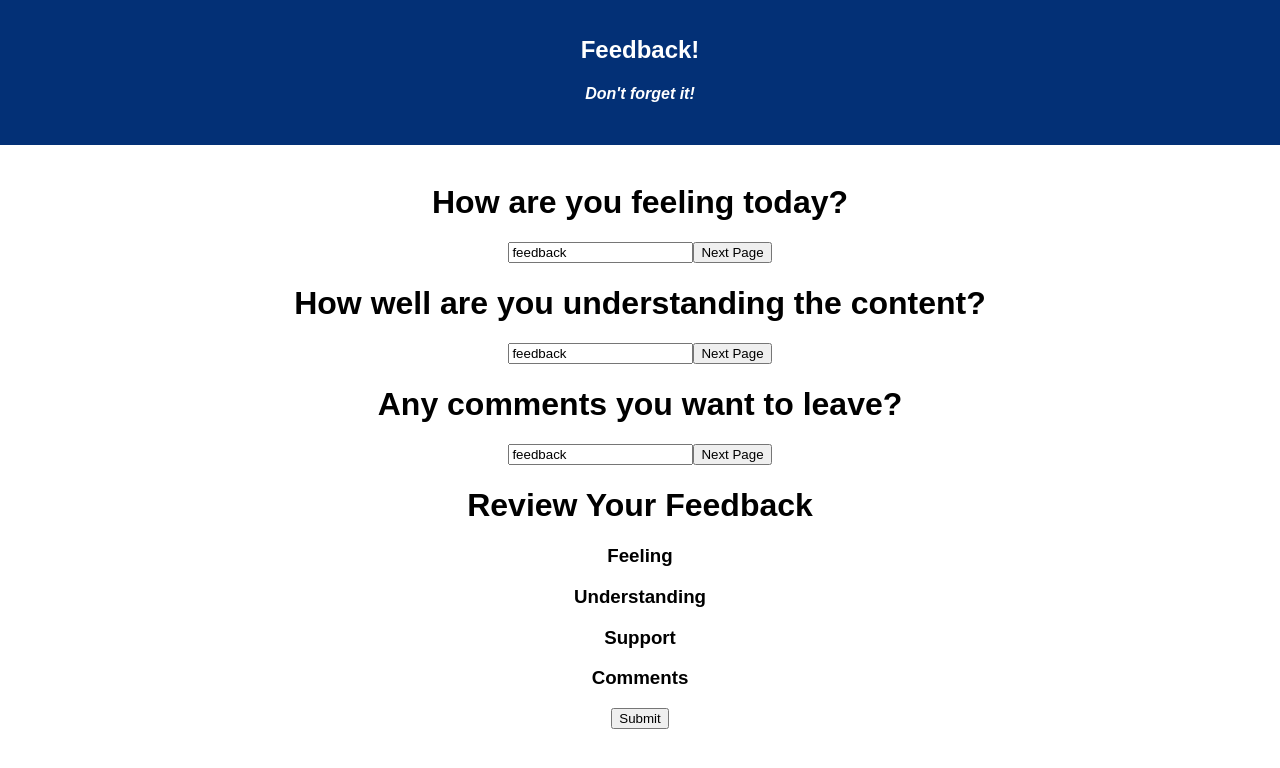
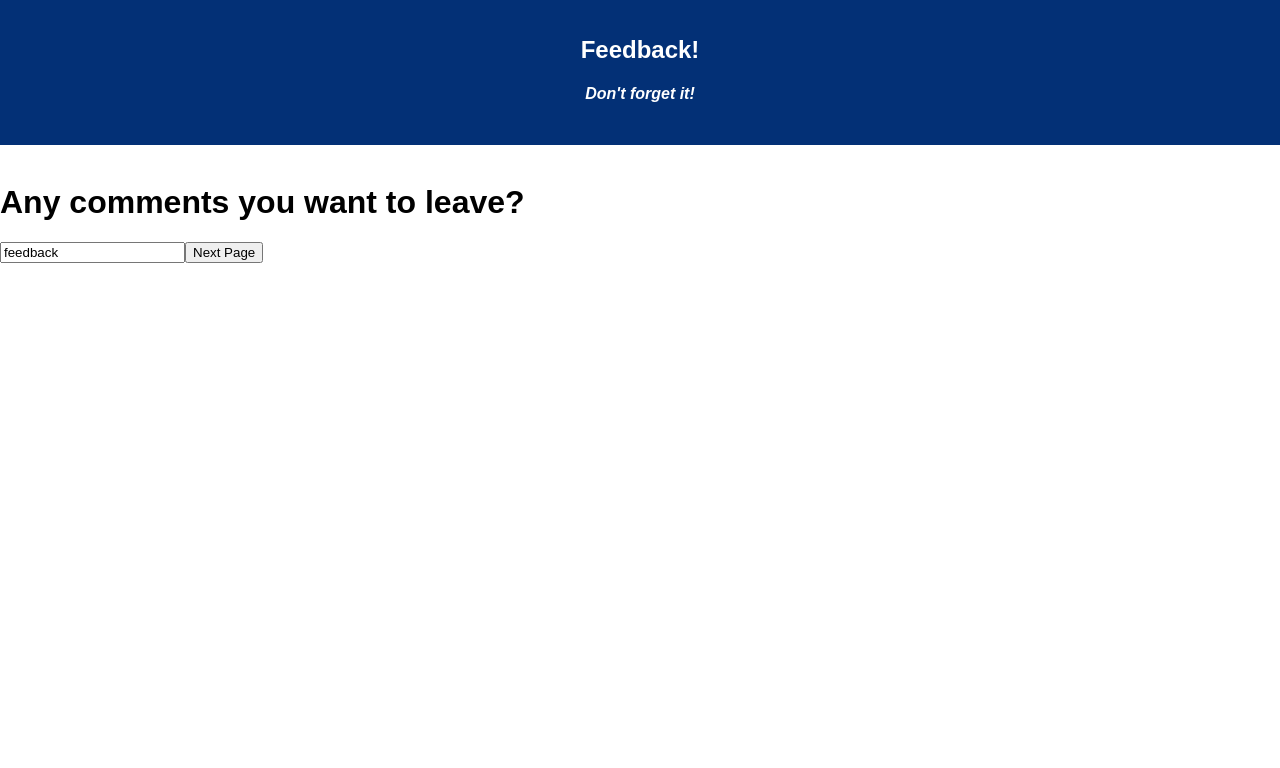
Before and after one commit to Matthewharrisak/redux-feedback-loop, a React (Create React App) app: page /#/Comments in a window 1280 px wide. Shown: the top 768 px of the page. Built offline with nearby package versions, Linux system fonts and the light colour scheme.

Commit message:
hooked up all feedback components to their routes

```diff
--- a/src/components/App/App.js
+++ b/src/components/App/App.js
@@ -1,14 +1,14 @@
 import React, { Component } from 'react';
-import axios from 'axios';
 import './App.css';
 import {HashRouter as Router, Route} from 'react-router-dom';
 import FeelingToday from '../FeelingToday/FeelingToday';
 import HomePage from '../HomePage/HomePage';
 import Understanding from '../UnderStanding/UnderStanding';
-import UnderStanding from '../UnderStanding/UnderStanding'
-import Supported from '../Supported/Supported'
-import Comments from '../Comments/Comments'
-import ReviewFeedback from '../ReviewFeedback/ReviewFeedback'
+import Supported from '../Supported/Supported';
+import Comments from '../Comments/Comments';
+import ReviewFeedback from '../ReviewFeedback/ReviewFeedback';
+
+// import ReviewFeedback from '../ReviewFeedback/ReviewFeedback'
 
 class App extends Component {
 
@@ -24,13 +24,20 @@ class App extends Component {
         </header>
 
         <br/>
-        <FeelingToday/>
+        {/* <FeelingToday/>
         <UnderStanding/>
         <Comments/>
-        <ReviewFeedback/>
+        <ReviewFeedback/> */}
       </div>
       <Route exact path="/" component={HomePage}/>
-      <Route exact path="/feelingToday" component={FeelingToday}/>
+      <Route exact path="/FeelingToday" component={FeelingToday}/>
+      <Route exact path="/UnderStanding" component={Understanding}/>
+      <Route exact path="/Supported" component={Supported}/>
+      <Route exact path="/Comments" component={Comments}/>
+      <Route exact path="/ReviewFeedback" component={ReviewFeedback}/>
+
+
+
       </Router>
 
     );
--- a/src/components/Comments/Comments.js
+++ b/src/components/Comments/Comments.js
@@ -2,13 +2,19 @@ import React, { Component } from 'react';
 // import axios from 'axios';
 
 class Comments extends Component {
+
+    nextPage = () => {
+        console.log('are we clicking?');
+        this.props.history.push('/ReviewFeedback');
+      }
+
   render() {
     return (
       <div className="Comments">
 
         <h1>Any comments you want to leave?</h1>
         <input type="text" value="feedback"></input>
-        <button> Next Page </button>
+        <button onClick={this.nextPage}> Next Page </button>
         <br/>
       </div>
     );
--- a/src/components/FeelingToday/FeelingToday.js
+++ b/src/components/FeelingToday/FeelingToday.js
@@ -2,13 +2,20 @@ import React, { Component } from 'react';
 // import axios from 'axios';
 
 class FeelingToday extends Component {
+
+    nextPage = () => {
+        console.log('are we clicking?');
+        this.props.history.push('/UnderStanding');
+      }
+
+
   render() {
     return (
       <div className="Feeling">
 
         <h1>How are you feeling today?</h1>
         <input type="integer" value="feedback"></input>
-        <button> Next Page </button>
+        <button onClick={this.nextPage} > Next Page </button>
         <br/>
       </div>
     );
--- a/src/components/HomePage/HomePage.js
+++ b/src/components/HomePage/HomePage.js
@@ -5,7 +5,7 @@ class HomePage extends Component {
 
     nextPage = () => {
         console.log('are we clicking?');
-        this.props.history.push('/feelingToday');
+        this.props.history.push('/FeelingToday');
       }
 
   render() {
--- a/src/components/Supported/Supported.js
+++ b/src/components/Supported/Supported.js
@@ -2,13 +2,19 @@ import React, { Component } from 'react';
 // import axios from 'axios';
 
 class Supported extends Component {
+
+    nextPage = () => {
+        console.log('are we clicking?');
+        this.props.history.push('/Comments');
+      }
+
   render() {
     return (
       <div className="Supported">
 
           <h1>How well are you being supported?</h1>
         <input type="integer" value="feedback"></input>
-        <button> Next Page </button>
+        <button onClick={this.nextPage} > Next Page </button>
         <br/>
       </div>
     );
--- a/src/components/UnderStanding/UnderStanding.js
+++ b/src/components/UnderStanding/UnderStanding.js
@@ -2,13 +2,20 @@ import React, { Component } from 'react';
 // import axios from 'axios';
 
 class Understanding extends Component {
+
+    nextPage = () => {
+        console.log('are we clicking?');
+        this.props.history.push('/Supported');
+      }
+
+
   render() {
     return (
       <div className="Understanding">
 
         <h1>How well are you understanding the content?</h1>
-        <input type="integer" value="feedback"></input>
-        <button> Next Page </button>
+        {/* <input type="integer" value="feedback"></input> */}
+        <button  onClick={this.nextPage} > Next Page </button>
         <br/>
       </div>
     );
```
